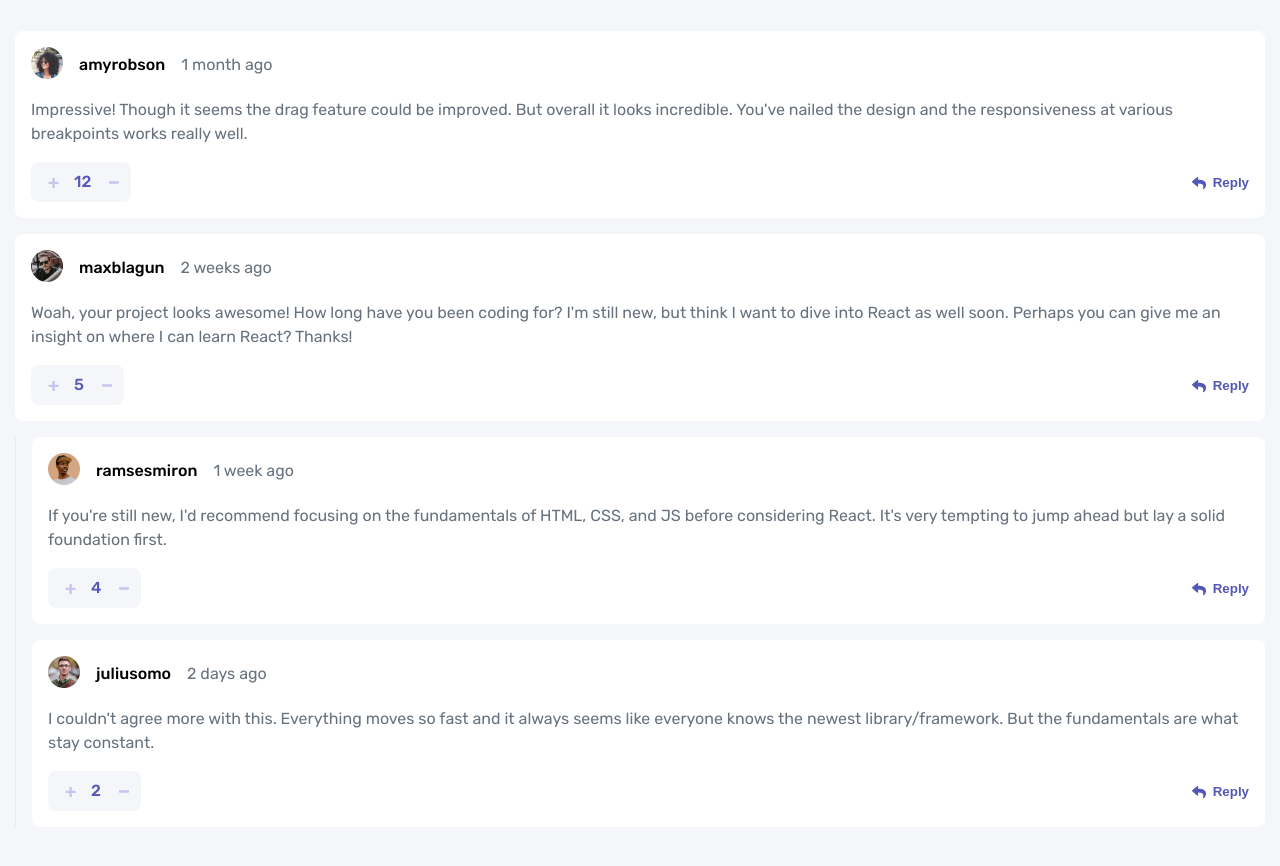
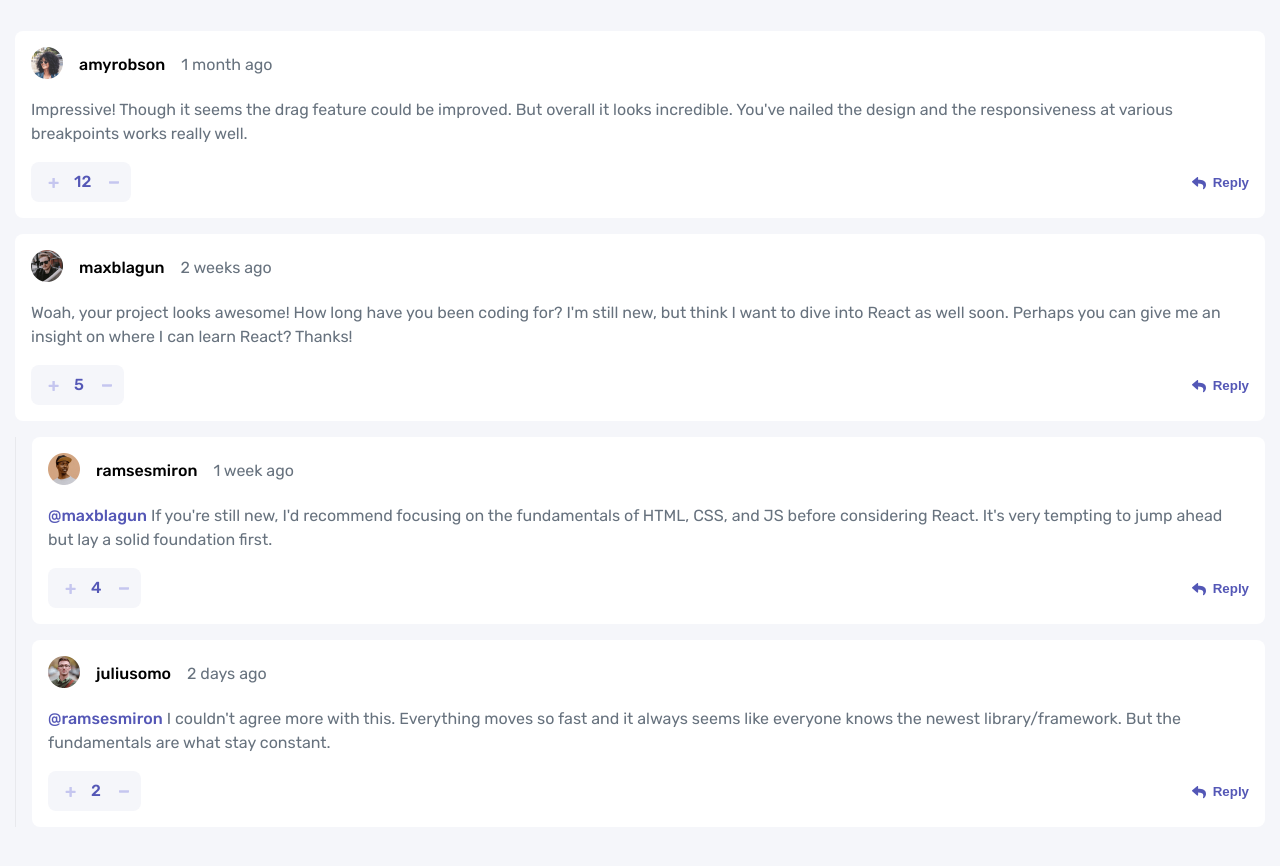
Before and after one commit to wiseman88/interactive-comments-section, a Vue app: page / in a window 1280 px wide. Shown: the top 866 px of the page. Built offline with nearby package versions, Linux system fonts and the light colour scheme.

Commit message:
add user replying to

```diff
--- a/src/components/comment/Comment.vue
+++ b/src/components/comment/Comment.vue
@@ -12,6 +12,7 @@
             </span>
         </div>
         <p class="comment-body">
+            <span class="reply-to" v-if="comment.replyingTo">@{{ comment.replyingTo }}</span>
             {{ comment.content }}
         </p>
         <div class="comment-footer">
@@ -94,6 +95,11 @@ defineProps({
     color: $primary-moderate;
     line-height: 1.5rem;
     margin-bottom: 1rem;
+
+    .reply-to {
+        color: $primary;
+        font-weight: 500;
+    }
 }
 
 .comment-footer {
```
